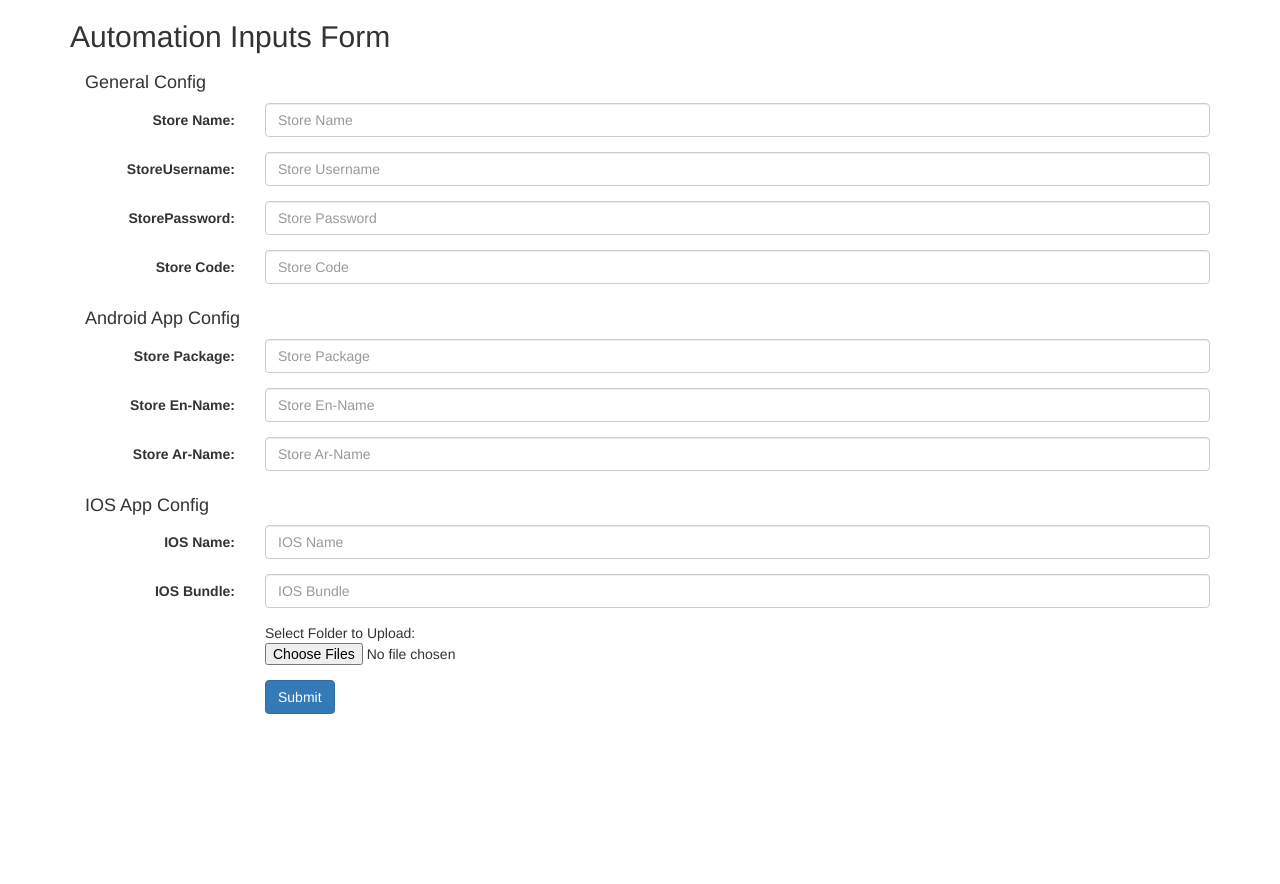
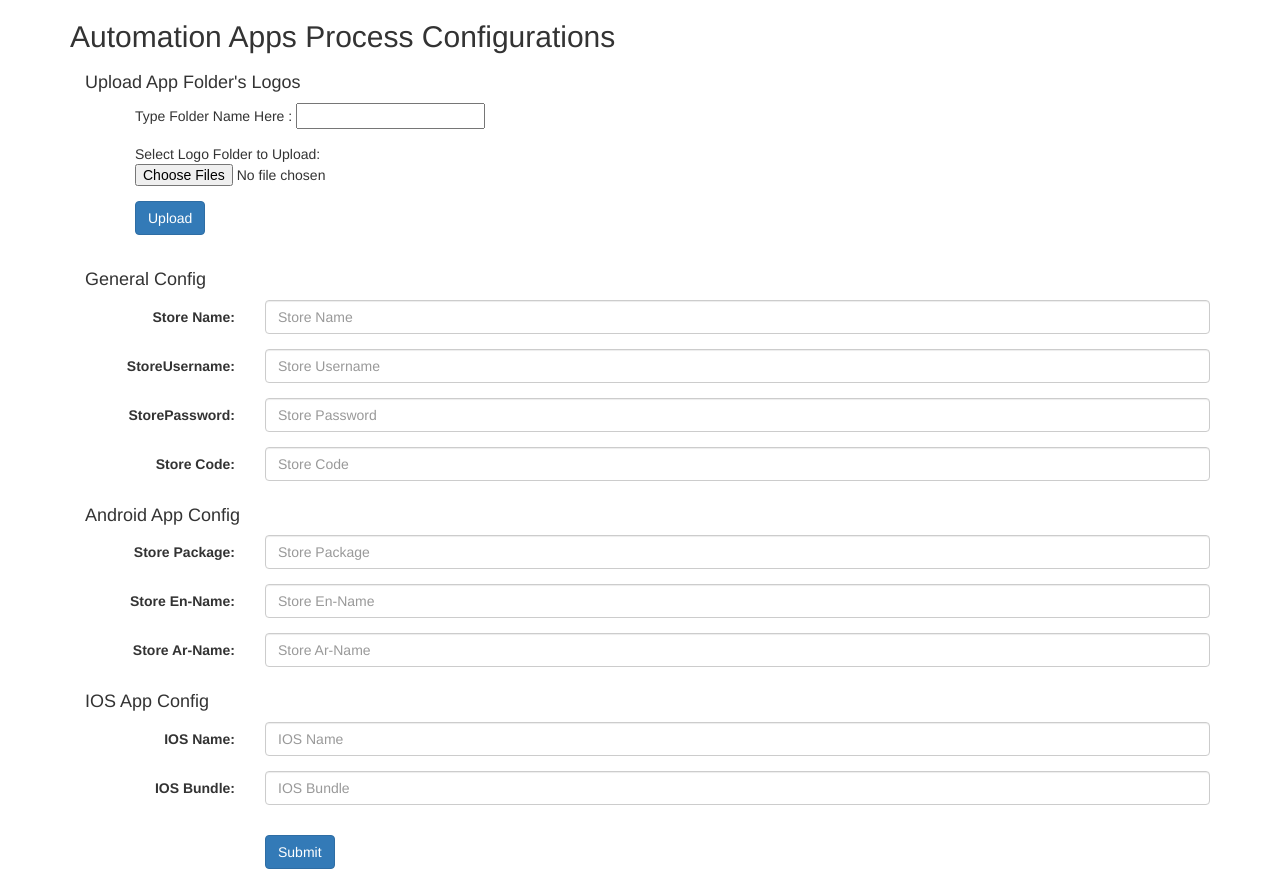
Before and after one commit to MEzzat-expandcart/Automation_app, a PHP site: page / in a window 1280 px wide. Before the commit the page ends 714 px from the top, so only its background shows below. Run offline with PHP 8.4, Linux system fonts and the light colour scheme.

Commit message:
Upload Folders Feature

```diff
--- a/index.php
+++ b/index.php
@@ -11,8 +11,29 @@
 <body>
 
 <div class="container">
-  <h2>Automation Inputs Form</h2>
-  <form  id = "mainForm" class="form-horizontal" method="POST" action="./run_bash.php"  enctype="multipart/form-data">
+  <h2>Automation Apps Process Configurations</h2>
+
+    <div class="col-lg-12">
+        <h4>Upload App Folder's Logos</h4>
+    </div>
+    <div class="form-group">
+        <form style="padding-left:80px" class="form-horizontal" action="./run_bash.php" method="post" enctype="multipart/form-data">
+            <div class="form-group">
+                Type Folder Name Here :  <input type="text" name="folderName" />
+            </div>
+            <div class="form-group">
+                Select Logo Folder to Upload:  <input type="file" name="files[]" id="files" multiple directory="" webkitdirectory="" moxdirectory="" />
+            </div>
+            <div class="form-group">
+                <input class="btn btn-primary" type="Submit" value="Upload" name="upload" />
+            </div>
+        </form>
+    </div>
+    <div class="col-lg-12">
+        <h4></h4>
+    </div>
+
+    <form  id = "mainForm" class="form-horizontal" method="POST" action="./run_bash.php"  enctype="multipart/form-data">
     <div class="col-lg-12">
           <h4>General Config</h4>
       </div>
@@ -77,13 +98,10 @@
       </div>
   </div>
     <div class="form-group">
-      <div class="col-sm-offset-2 col-sm-10">
-              Select Folder to Upload: <input type="file" name="files[]" id="files" multiple directory="" webkitdirectory="" moxdirectory="" />
-    </div>
-      </div>
+  </div>
     <div class="form-group">
         <div class="col-sm-offset-2 col-sm-10">
-        <button id="submit" type="submit" class="btn btn-primary">Submit</button>
+            <button id="submit" type="submit" class="btn btn-primary" >Submit</button>
         </div>
     </div>
   </form>
@@ -109,11 +127,6 @@
 
 
         });
-
-        $("#input-folder-3").fileinput({
-            uploadUrl: "/file-upload-batch/2",
-            hideThumbnailContent: true // hide image, pdf, text or other content in the thumbnail preview
-        });
     });
 </script>
 </body>
```
Also changed, not shown: run_bash.php (+21 -21 lines).
